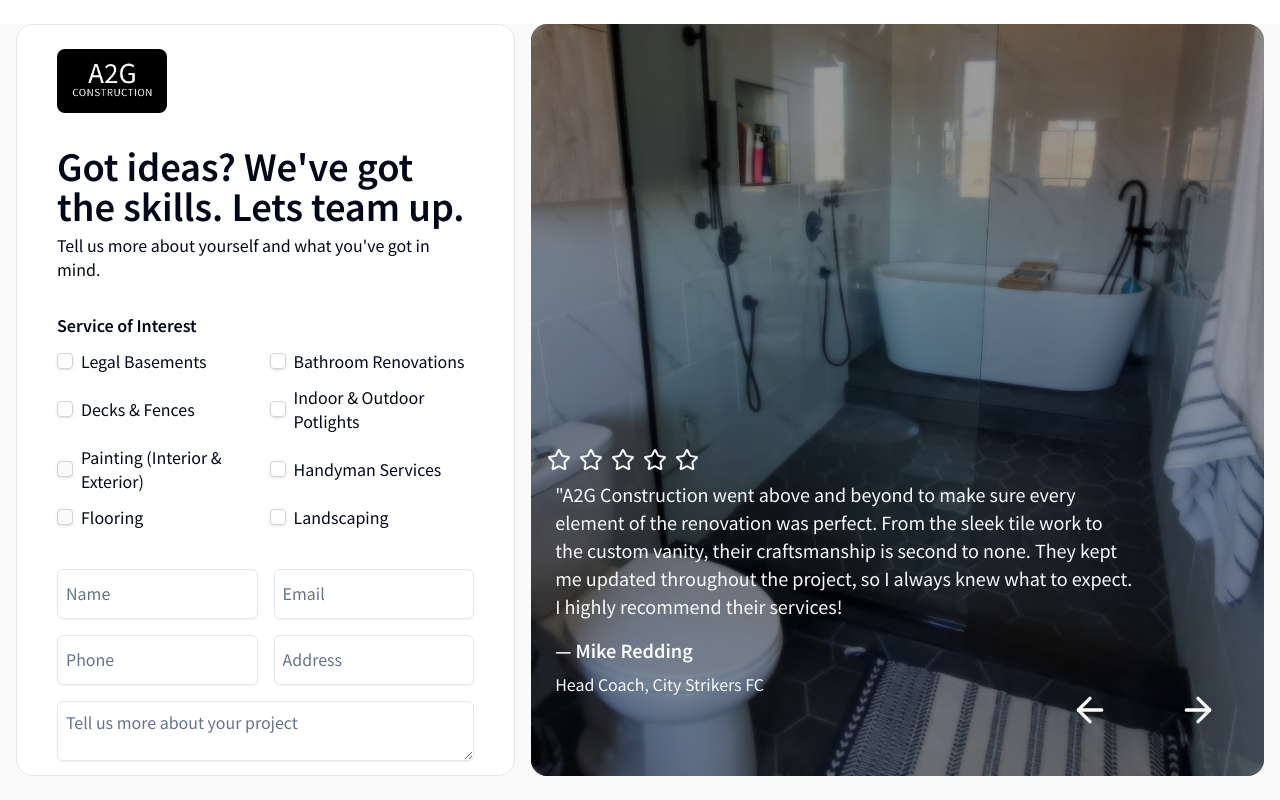
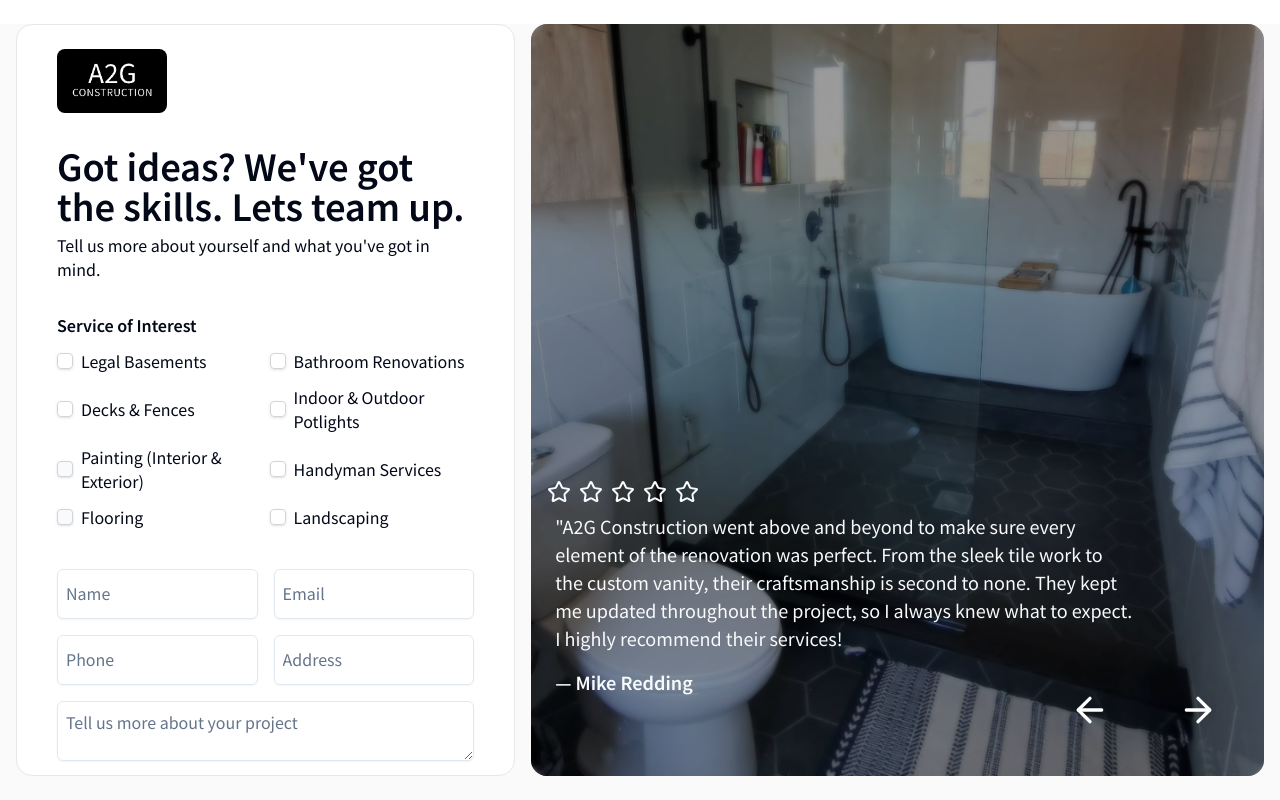
Before and after one commit to Trishaneww/a2g-construction, a Next.js app: page /contact in a window 1280 px wide. Shown: the top 800 px of the page. Built offline with nearby package versions, Linux system fonts and the light colour scheme.

Commit message:
updated deployment

```diff
--- a/app/contact/page.tsx
+++ b/app/contact/page.tsx
@@ -169,7 +169,6 @@ const Contact = () => {
                 </div>
                 <p className="text-sm lg:text-lg">"A2G Construction went above and beyond to make sure every element of the renovation was perfect. From the sleek tile work to the custom vanity, their craftsmanship is second to none. They kept me updated throughout the project, so I always knew what to expect. I highly recommend their services!</p>
                 <p className="font-semibold text-sm lg:text-lg mt-2">— Mike Redding</p>
-                <p className="text-sm lg:text-base">Head Coach, City Strikers FC</p>
             </div>
 
 
```
